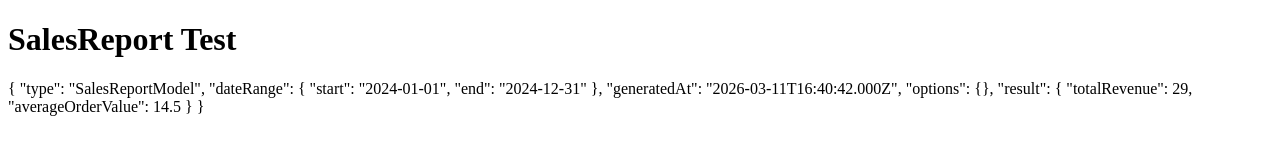
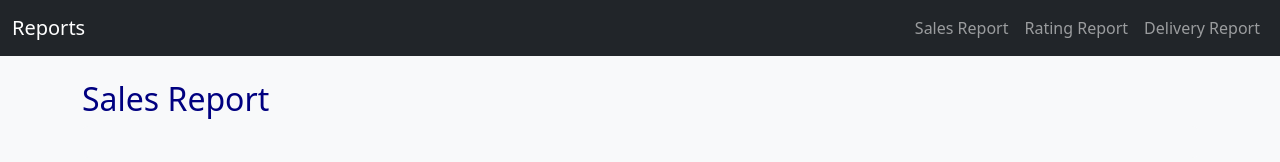
Before and after one commit to aiwhoo/ForceFoodGood, a website: page pages/reports/reports.html in a window 1280 px wide. Drawn offline with nearby package versions, Linux system fonts and the light colour scheme; files that its build step writes are made by us from their sources.

Commit message:
added minimal responsive bootstrap webpage

```diff
--- a/pages/reports/reports.html
+++ b/pages/reports/reports.html
@@ -1,38 +1,75 @@
 <!DOCTYPE html>
-<html lang="html">
+<html lang="en">
 <head>
     <meta charset="UTF-8">
-    <title>SalesReport Test</title>
+    <meta name="viewport" content="width=device-width, initial-scale=1.0">
+    <title>Reports Dashboard</title>
+
+    <!-- Bootstrap CSS -->
+    <link rel="stylesheet" href="https://cdn.jsdelivr.net/npm/bootstrap@5.3.2/dist/css/bootstrap.min.css">
+    <link rel="stylesheet" href="styles.css">
 </head>
 <body>
-<h1>SalesReport Test</h1>
-<div id="output"></div>
 
-<script type="module">
-    import OrderModel from "../../core/models/orderModel.js";
-    import SalesReportModel from "../../core/models/report/salesReportModel.js";
+<!-- Header / Navigation -->
+<nav class="navbar navbar-expand-lg navbar-dark bg-dark">
+    <div class="container-fluid">
+        <a class="navbar-brand" href="#">Reports</a>
 
-    // --- Test Data ---
-    const order1 = new OrderModel("alice", "123 Main St", "Pizza Place", "1");
-    order1.addMenuItem({ name: "Pizza", price: 12 });
-    order1.addMenuItem({ name: "Soda", price: 3 });
+        <button class="navbar-toggler" type="button" data-bs-toggle="collapse" data-bs-target="#navbarNav">
+            <span class="navbar-toggler-icon"></span>
+        </button>
 
-    const order2 = new OrderModel("bob", "456 Oak St", "Burger Joint", "2");
-    order2.addMenuItem({ name: "Burger", price: 10 });
-    order2.addMenuItem({ name: "Fries", price: 4 });
+        <div class="collapse navbar-collapse" id="navbarNav">
+            <ul class="navbar-nav ms-auto">
 
-    // --- Run the report ---
-    const report = new SalesReportModel({
-        data: [order1, order2],
-        dateRange: { start: "2024-01-01", end: "2024-12-31" },
-        options: {}
-    });
+                <li class="nav-item">
+                    <button class="nav-link btn btn-link report-btn" data-target="sales-report">
+                        Sales Report
+                    </button>
+                </li>
 
-    const output = report.generate();
+                <li class="nav-item">
+                    <button class="nav-link btn btn-link report-btn" data-target="rating-report">
+                        Rating Report
+                    </button>
+                </li>
 
-    // --- Display result ---
-    document.getElementById("output").textContent =
-        JSON.stringify(output, null, 2);
-</script>
+                <li class="nav-item">
+                    <button class="nav-link btn btn-link report-btn" data-target="delivery-report">
+                        Delivery Report
+                    </button>
+                </li>
+
+            </ul>
+        </div>
+    </div>
+</nav>
+
+<!-- Main Content -->
+<div class="container mt-4">
+
+    <!-- Sales Report -->
+    <div id="sales-report" class="report-section">
+        <h2>Sales Report</h2>
+        <pre id="sales-output" class="bg-light p-3 rounded"></pre>
+    </div>
+
+    <!-- Rating Report -->
+    <div id="rating-report" class="report-section d-none">
+        <h2>Rating Report</h2>
+        <pre id="rating-output" class="bg-light p-3 rounded"></pre>
+    </div>
+
+    <!-- Delivery Report -->
+    <div id="delivery-report" class="report-section d-none">
+        <h2>Delivery Report</h2>
+        <pre id="delivery-output" class="bg-light p-3 rounded"></pre>
+    </div>
+
+</div>
+
+<script src="https://cdn.jsdelivr.net/npm/bootstrap@5.3.2/dist/js/bootstrap.bundle.min.js"></script>
+<script type="module" src="script.js"></script>
 </body>
 </html>
```
